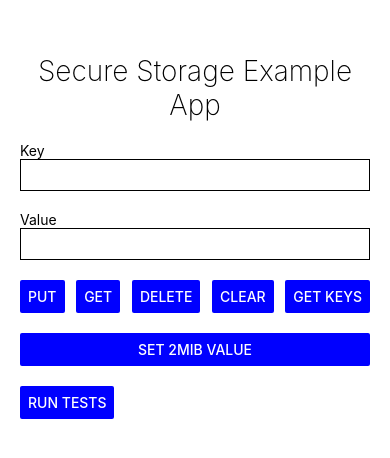
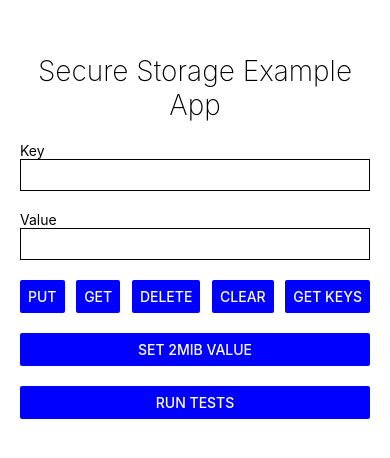
Before and after one commit to pagopa/io-react-native-secure-storage, a React Native app in the folder example/: screen / in a window 390 px wide. Shown: the part 176-634 px from the top of the page. Built offline with nearby package versions, Linux system fonts and the light colour scheme.

Commit message:
fix: enforce encryption function

```diff
--- a/example/src/App.tsx
+++ b/example/src/App.tsx
@@ -189,7 +189,7 @@ export default function App() {
           />
         </View>
 
-        <View style={[styles.buttons, styles.marginBottom]}>
+        <View style={[styles.marginBottom]}>
           <Button title="Run Tests" color={COLOR} onPress={() => tests()} />
         </View>
 
```
Also changed, not shown: 1 other file (tests, documents, lock files or other folders).
